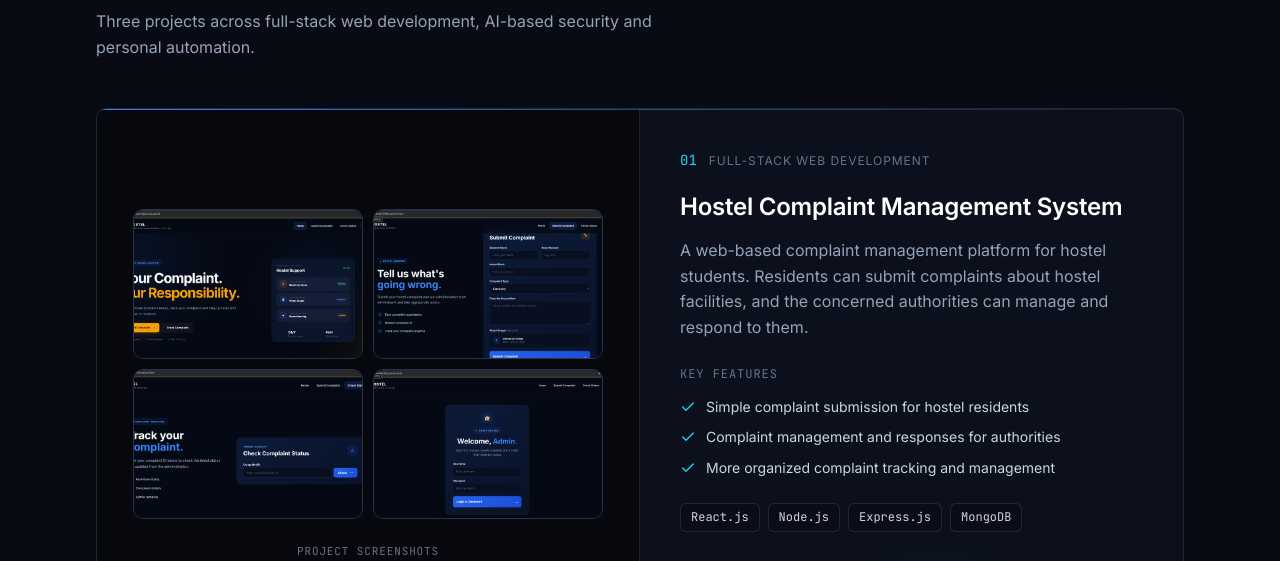
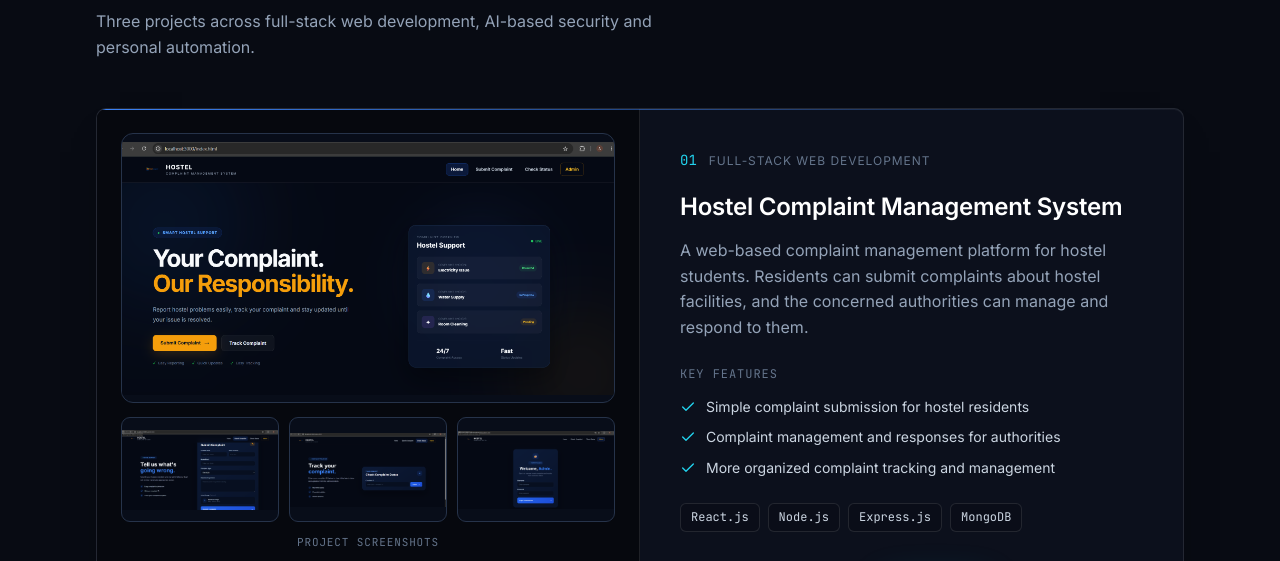
Before and after one commit to adarshhpandey12/myportfolio, a plain HTML site: page index.html in a window 1280 px wide. Shown: the part 2528-3089 px from the top of the page. Drawn offline with Linux system fonts and the light colour scheme.

Commit message:
Improve hostel project screenshot gallery

```diff
--- a/index.html
+++ b/index.html
@@ -224,7 +224,23 @@
     .project { position: relative; display: grid; overflow: hidden; }
     .project:hover { border-color: rgba(59,130,246,.4); box-shadow: var(--shadow-glow); }
     .project::before { content: ''; position: absolute; inset: 0 0 auto 0; height: 1px; background: linear-gradient(90deg, var(--accent-a), transparent); z-index: 1; }
-    .p-visual { padding: 16px; background: var(--bg-deep); border-bottom: 1px solid var(--line); display: flex; flex-direction: column; justify-content: center; }
+
+.p-visual {
+    padding: 20px;
+    background: var(--bg-deep);
+    border-bottom: 1px solid var(--line);
+    display: flex;
+    flex-direction: column;
+    justify-content: flex-start;
+    min-width: 0;
+}
+
+@media (min-width: 640px) {
+    .p-visual {
+        padding: 24px;
+    }
+}
+
     .p-visual .vis { transition: transform .5s; }
     .project:hover .vis { transform: scale(1.02); }
     .p-visual svg { width: 100%; height: auto; border-radius: 6px; }
@@ -359,39 +375,56 @@
       .js .reveal { transform: none; }
     }
 
-    .hostel-gallery {
-  display: grid;
-  grid-template-columns: repeat(2, 1fr);
-  gap: 10px;
-  padding: 12px;
+
+.hostel-gallery {
+  display: flex;
+  flex-direction: column;
+  gap: 14px;
+  width: 100%;
 }
 
-.hostel-gallery img {
+.hostel-main-image img {
   width: 100%;
-  height: 150px;
-  object-fit: cover;
-  border-radius: 10px;
+  height: 270px;
+  object-fit: contain;
+  display: block;
+  background: #080d19;
   border: 1px solid #26334a;
-  transition: transform 0.3s ease;
+  border-radius: 12px;
 }
 
-.hostel-gallery img:hover {
-  transform: scale(1.03);
+.hostel-thumbnails {
+  display: grid;
+  grid-template-columns: repeat(3, minmax(0, 1fr));
+  gap: 10px;
+}
+
+.hostel-thumbnails img {
+  width: 100%;
+  height: 105px;
+  object-fit: contain;
+  background: #080d19;
+  border: 1px solid #26334a;
+  border-radius: 9px;
+  transition: transform .3s ease;
+}
+
+.hostel-thumbnails img:hover {
+  transform: translateY(-4px);
 }
 
 @media (max-width: 600px) {
-  .hostel-gallery img {
-    height: 110px;
+  .hostel-main-image img {
+    height: 220px;
+  }
+
+  .hostel-thumbnails img {
+    height: 85px;
   }
 }
 
-.profile-img {
-    width: 100%;
-    height: 100%;
-    object-fit: cover;
-    display: block;
-    border-radius: inherit;
-}
+
+
   </style>
 </head>
 
@@ -579,12 +612,27 @@
           <div class="reveal">
             <article class="card project" aria-labelledby="p-hostel" style="--accent-a: var(--blue)">
               <div class="p-visual">
-  <div class="hostel-gallery">
-    <img src="assets/images/hostel/dashboard.png" alt="Hostel Dashboard">
-    <img src="assets/images/hostel/submit-complaint.png" alt="Complaint Submission">
-    <img src="assets/images/hostel/complaint-status.png" alt="Complaint Status">
-    <img src="assets/images/hostel/admin-dashboard.png" alt="Admin Dashboard">
+
+<div class="hostel-gallery">
+
+  <div class="hostel-main-image">
+    <img src="assets/images/hostel/dashboard.png"
+         alt="Hostel Management Dashboard">
   </div>
+
+  <div class="hostel-thumbnails">
+    <img src="assets/images/hostel/submit-complaint.png"
+         alt="Complaint Submission">
+
+    <img src="assets/images/hostel/complaint-status.png"
+         alt="Complaint Status">
+
+    <img src="assets/images/hostel/admin-dashboard.png"
+         alt="Admin Dashboard">
+  </div>
+
+</div>
+
   <p class="p-caption">Project Screenshots</p>
 </div>
               <div class="p-body">
```
